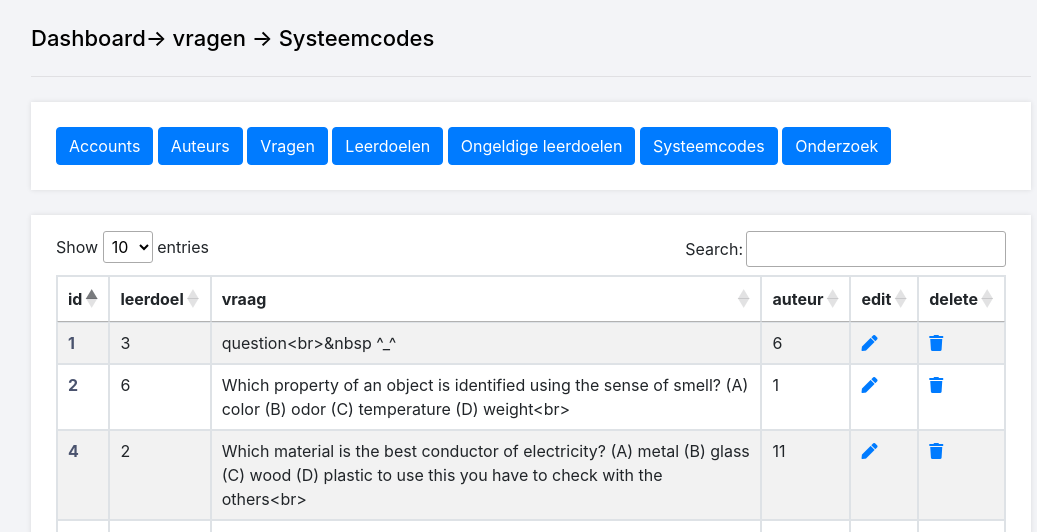
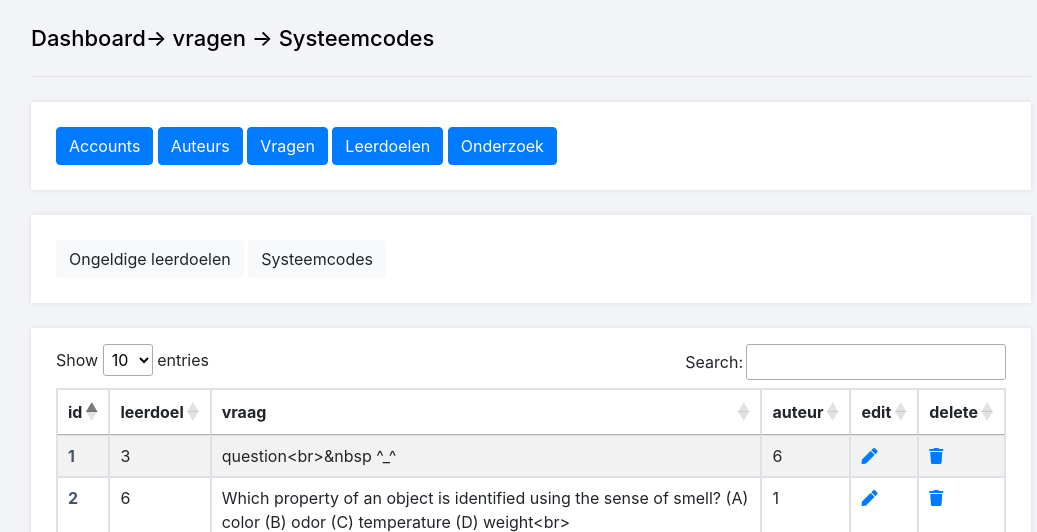
Before and after one commit to Sema-1054531/werkplaats-2-mvc, a Flask app: page /home/systeemcodes in a window 1280 px wide. Shown: the part 60-592 px from the top of the page, without its empty margins (109-1146 px from the left). Run offline with Flask 2, Linux system fonts and the light colour scheme; data comes from the database, SQL or seed files in the repository; some libraries are stand-ins or nearby versions.

Commit message:
Updated linkes to ongeldigleerdoel and systeemcodes

```diff
--- a/templates/systeemcodes.html
+++ b/templates/systeemcodes.html
@@ -12,9 +12,12 @@
     <a href='/home/auteurs' class='btn btn-primary'>Auteurs</a>
     <a href='/home/vragen' class='btn btn-primary'>Vragen</a>
     <a href='/home/leerdoelen' class='btn btn-primary'>Leerdoelen</a>
-    <a href='/home/ongeldigleerdoel' class='btn btn-primary'>Ongeldige leerdoelen</a>
-    <a href='/home/systeemcodes' class='btn btn-primary'>Systeemcodes</a>
     <a href='/filtering' class='btn btn-primary'>Onderzoek</a>
+</div>
+
+<div>
+    <a href='/home/ongeldigleerdoel' class='btn btn-light'>Ongeldige leerdoelen</a>
+    <a href='/home/systeemcodes' class='btn btn-light'>Systeemcodes</a>
 </div>
 
 <!-- {% endblock %} -->
```
Also changed, not shown: templates/ongeldigleerdoel.html (+5 -2 lines), templates/vragen.html (+5 -2 lines).
